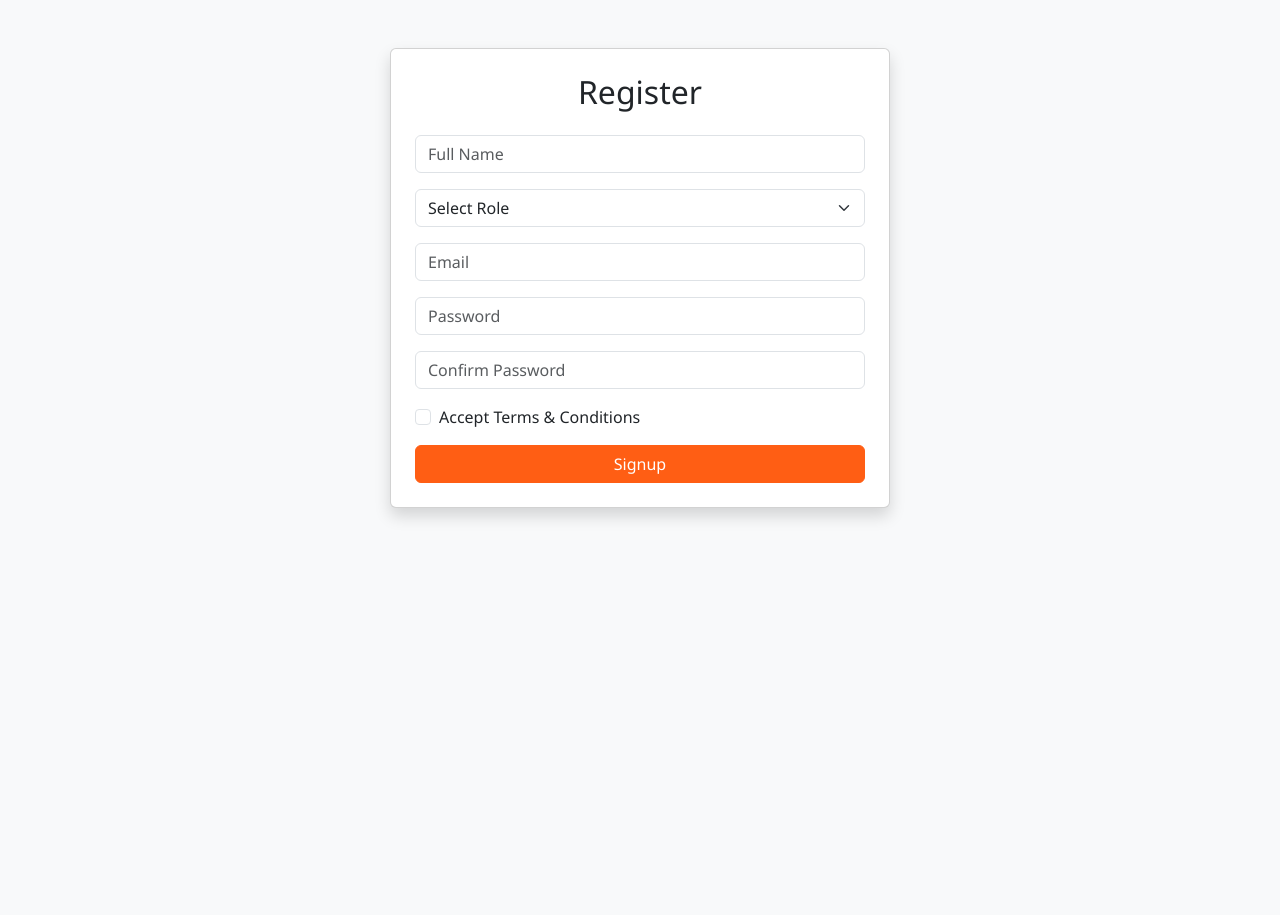
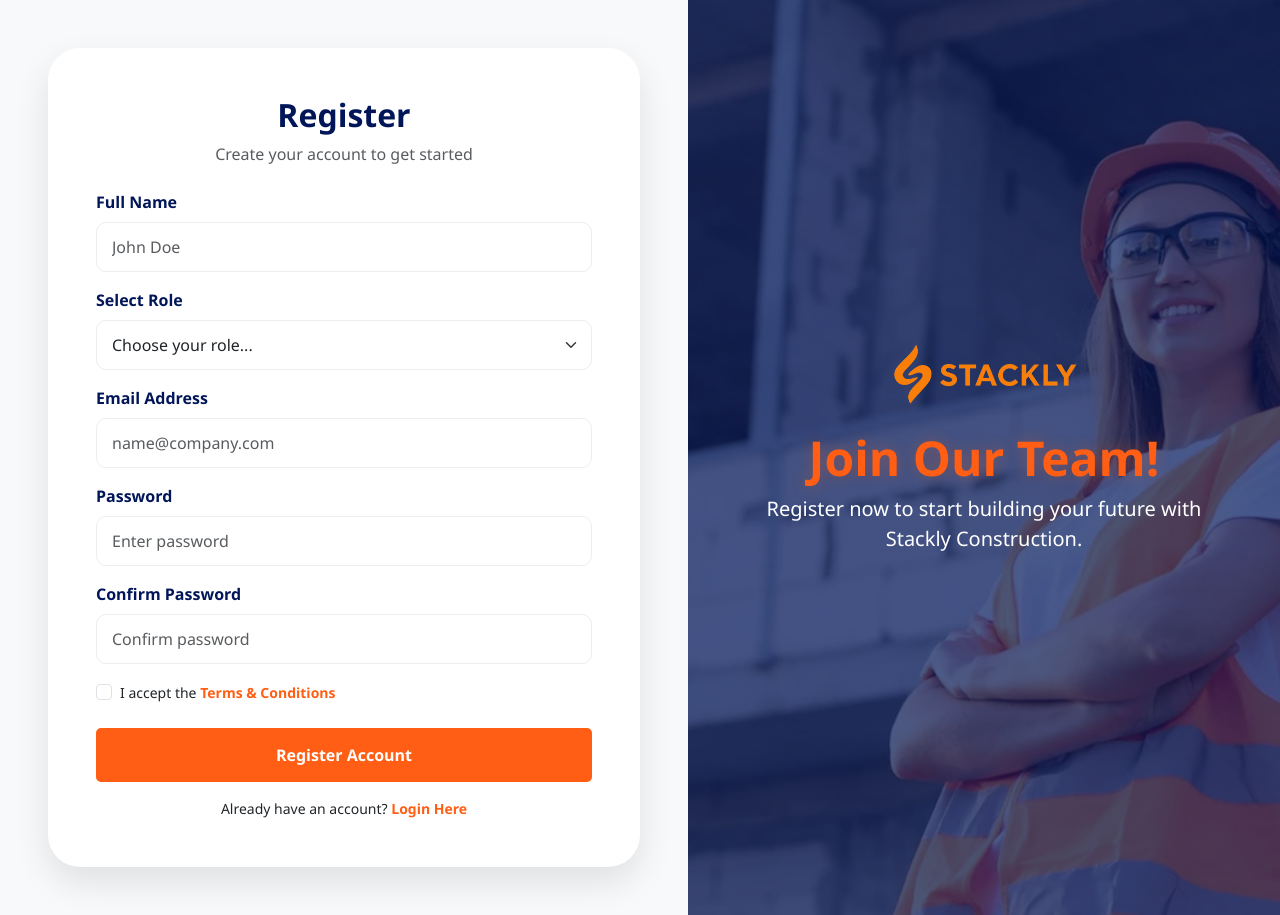
Before and after one commit to rajeshpvmca/construction, a plain HTML site: page signup.html in a window 1280 px wide. Before the commit the page ends 800 px from the top, so only its background shows below. Drawn offline with nearby package versions, Linux system fonts and the light colour scheme.

Commit message:
login and signup page changes

```diff
--- a/css/style.css
+++ b/css/style.css
@@ -1299,3 +1299,66 @@ background-color: #ff5e14 !important;
     color: var(--primary);
     transform: translateX(5px);
 }
+
+/* Modern Auth Pages Styling */
+.auth-wrapper {
+    min-height: 100vh;
+    display: flex;
+    align-items: stretch;
+}
+
+.auth-image-side {
+    flex: 1;
+    display: none;
+    position: relative;
+    overflow: hidden;
+}
+
+.auth-image-side::before {
+    content: '';
+    position: absolute;
+    top: 0; left: 0; right: 0; bottom: 0;
+    background: linear-gradient(rgba(0, 22, 89, 0.7), rgba(0, 22, 89, 0.7)), url('../assets/images/slider1.webp') center/cover;
+    z-index: -1;
+    animation: authBgZoom 20s infinite alternate ease-in-out;
+}
+
+@keyframes authBgZoom {
+    from { transform: scale(1); }
+    to { transform: scale(1.15); }
+}
+
+@media (min-width: 992px) {
+    .auth-image-side { display: flex; align-items: center; justify-content: center; }
+}
+
+.auth-form-side {
+    flex: 1;
+    display: flex;
+    align-items: center;
+    justify-content: center;
+    background: #f8f9fa;
+    /* padding: 40px; */
+}
+
+.auth-card {
+
+    box-shadow: 0 15px 35px rgba(0, 0, 0, 0.1);
+    transition: transform 0.3s ease;
+}
+
+.auth-card:hover {
+    transform: translateY(-5px);
+}
+
+.auth-card input:not([type="checkbox"]), .auth-card select {
+    padding: 12px 15px;
+    border-radius: 10px;
+    border: 1px solid #eee;
+}
+
+/* checked */
+.form-check-input:checked {
+    background-color: var(--primary) !important;
+    border-color: var(--primary) !important;
+}
--- a/signup.html
+++ b/signup.html
@@ -8,51 +8,79 @@
 
     <link href="https://cdn.jsdelivr.net/npm/bootstrap@5.3.3/dist/css/bootstrap.min.css" rel="stylesheet">
     <link rel="stylesheet" href="css/style.css">
+    <link rel="stylesheet" href="https://cdnjs.cloudflare.com/ajax/libs/font-awesome/6.0.0/css/all.min.css">
+    <link href="https://unpkg.com/aos@2.3.1/dist/aos.css" rel="stylesheet">
 </head>
 
-<body class="bg-light">
+<body>
 
-    <div class="container py-5">
-
-        <div class="card shadow mx-auto p-4" style="max-width:500px">
-
-            <h2 class="text-center mb-4">Register</h2>
+    <div class="auth-wrapper">
+        <!-- Form Side -->
+        <div class="auth-form-side px-3 py-2 py-lg-5 px-lg-5" data-aos="fade-up">
+            <div class="auth-card w-100 bg-white p-xl-5 p-3 rounded-5">
+                <div class="text-center mb-4">
+                    <h2 class="fw-bold text-secondary">Register</h2>
+                    <p class="text-muted">Create your account to get started</p>
+                </div>
 
                 <form id="signupForm">
+                    <label class="form-label fw-bold text-secondary">Full Name</label>
+                    <input class="form-control mb-3" type="text" id="name" placeholder="John Doe" required>
 
-                <input class="form-control mb-3" type="text" id="name" placeholder="Full Name" required>
-
+                    <label class="form-label fw-bold text-secondary">Select Role</label>
                     <select class="form-select mb-3" id="role" required>
-                    <option value="">Select Role</option>
+                        <option value="">Choose your role...</option>
                         <option>Admin</option>
                         <option>Engineer</option>
                         <option>Contractor</option>
                     </select>
 
-                <input class="form-control mb-3" type="email" id="email" placeholder="Email" required>
+                    <label class="form-label fw-bold text-secondary">Email Address</label>
+                    <input class="form-control mb-3" type="email" id="email" placeholder="name@company.com" required>
 
-                <input class="form-control mb-3" type="password" id="password" placeholder="Password" required>
+                    <label class="form-label fw-bold text-secondary">Password</label>
+                    <input class="form-control mb-3" type="password" id="password" placeholder="Enter password" required>
 
-                <input class="form-control mb-3" type="password" id="confirmPassword" placeholder="Confirm Password"
-                    required>
+                    <label class="form-label fw-bold text-secondary">Confirm Password</label>
+                    <input class="form-control mb-3" type="password" id="confirmPassword" placeholder="Confirm password" required>
 
-                <div class="form-check mb-3">
-                    <input class="form-check-input" type="checkbox" required>
-                    <label class="form-check-label">
-                        Accept Terms & Conditions
+                    <div class="form-check mb-4">
+                        <input class="form-check-input" type="checkbox" id="terms" required>
+                        <label class="form-check-label small" for="terms">
+                            I accept the <a href="404.html" class="text-primary fw-bold text-decoration-none">Terms & Conditions</a>
                         </label>
                     </div>
 
-                <button class="btn w-100 text-white" style="background-color: #ff5e14; border-color: #ff5e14;">
-                    Signup
-                </button>
+                    <button class="thm-btn w-100 mb-3">Register Account</button>
 
+                    <p class="text-center mb-0 small">Already have an account? <a href="login.html" class="text-primary fw-bold text-decoration-none">Login Here</a></p>
                 </form>
-
             </div>
         </div>
 
+        <!-- Image Side (Visible on Large Screens) -->
+        <div class="auth-image-side" data-aos="zoom-in">
+            <div class="text-center text-white p-5">
+                <a href="index.html" class="mb-4 d-inline-block">
+                    <img src="assets/images/logoStackly.webp" alt="Logo" style="height: 60px;">
+                </a>
+                <h2 class="display-5 fw-bold text-primary-glow">Join Our Team!</h2>
+                <p class="lead">Register now to start building your future with Stackly Construction.</p>
+            </div>
+        </div>
+
+    </div>
+
     <script src="js/auth.js"></script>
+    <script src="https://unpkg.com/aos@2.3.1/dist/aos.js"></script>
+    <script>
+        document.addEventListener('DOMContentLoaded', function() {
+            AOS.init({
+                duration: 1000,
+                once: true
+            });
+        });
+    </script>
 
 </body>
 
```
Also changed, not shown: login.html (+47 -19 lines). Lines whose indentation alone changed are shown as unchanged.
